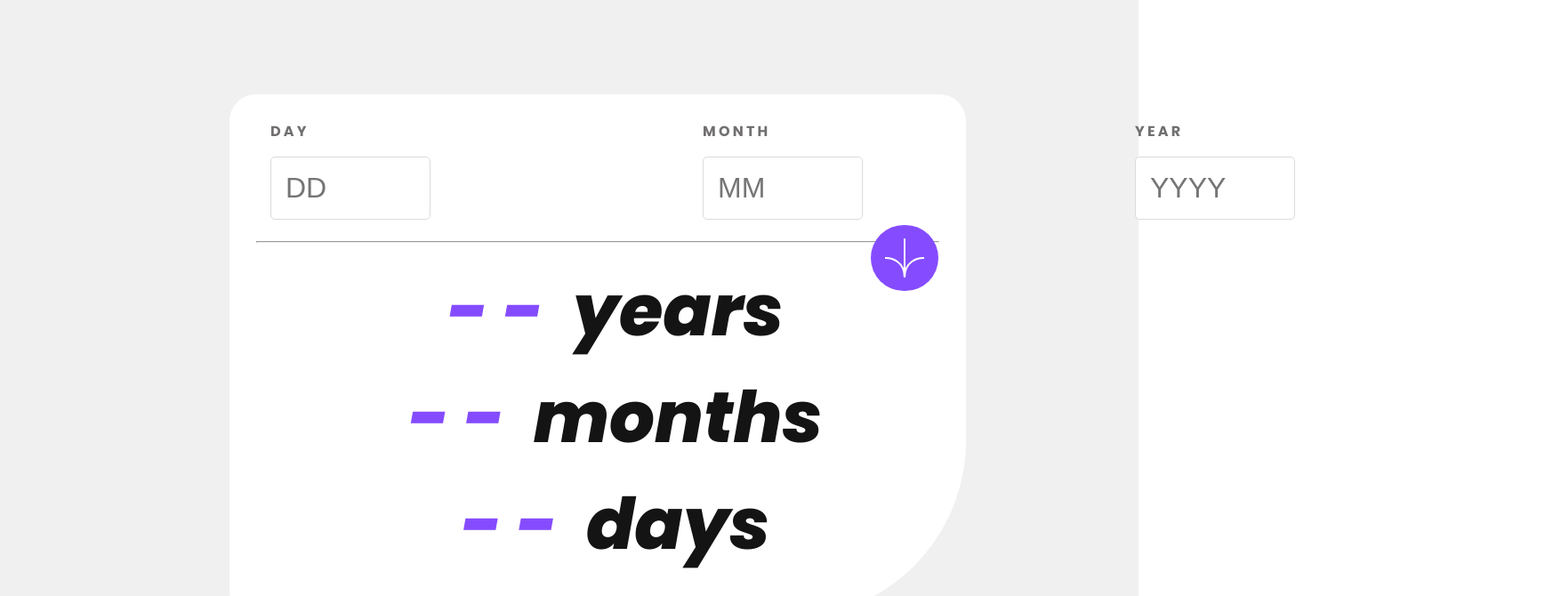
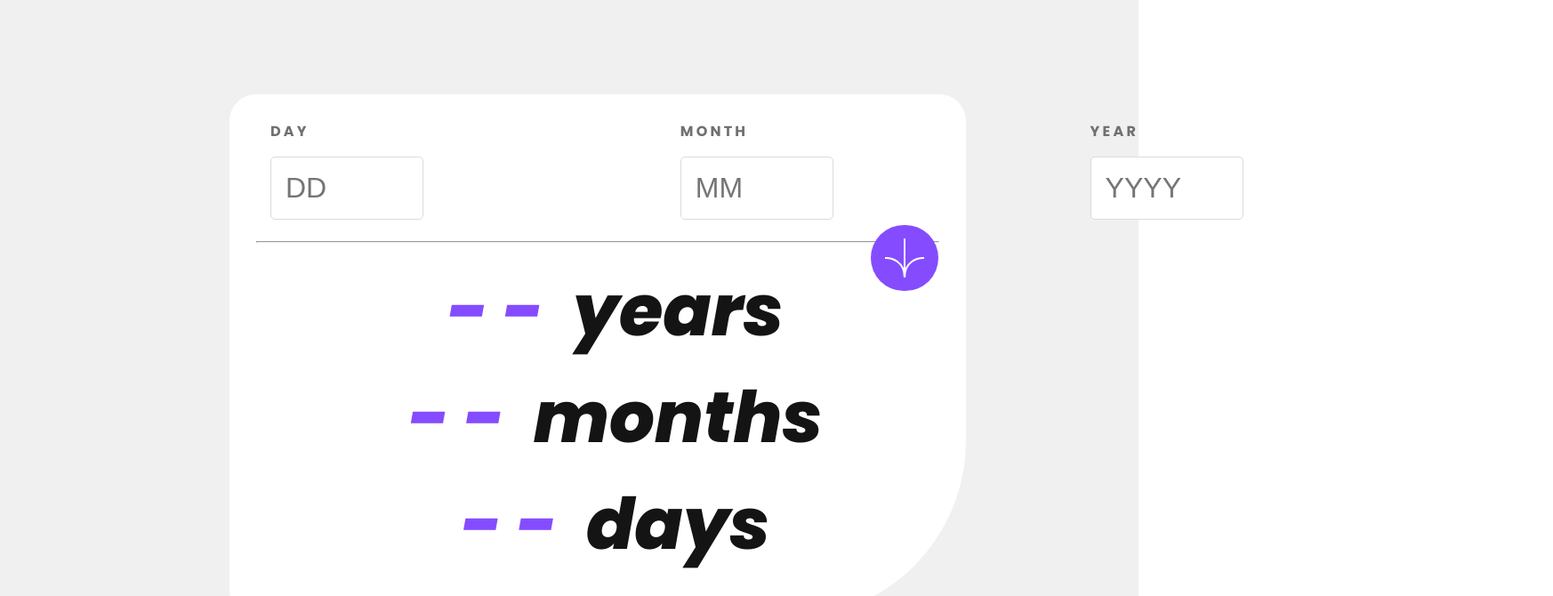
Before and after one commit to connor-cs/age-calculator, a React (Vite) app: page / in a window 1280 px wide. Shown: the top 670 px of the page at 89% size, 1746 px wide, since content can reach past the window. Built offline with nearby package versions, Linux system fonts and the light colour scheme.

Commit message:
fixed validation errors

```diff
--- a/src/App.css
+++ b/src/App.css
@@ -71,7 +71,7 @@ body {
   display: flex;
   flex-direction: column;
   text-align: left;
-  max-width: fit-content
+  max-width: 60%
 }
 
 
@@ -111,7 +111,7 @@ body {
 .input-section {
   display: flex;
   align-items: flex-start;
-  max-width: 60%
+  max-width: fit-content
 }
 
 li {
--- a/src/App.jsx
+++ b/src/App.jsx
@@ -73,7 +73,7 @@ function App() {
       console.log("invalid year");
     }
 
-    if (
+    else if (
       isNaN(parseInt(input.month, 10)) ||
       parseInt(input.month, 10) > 12 ||
       parseInt(input.month, 10) < 1
@@ -83,7 +83,7 @@ function App() {
       console.log("invalid month");
     }
 
-    if (!(+input.day >= 1) || !(+input.day <= daysInMonth)) {
+    else if (!(+input.day >= 1) || !(+input.day <= daysInMonth)) {
       setIsValid(false);
       setErrors((prevErrors) => ({ ...prevErrors, dayError: true }));
       console.log("invalid day");
--- a/src/Input.jsx
+++ b/src/Input.jsx
@@ -1,5 +1,5 @@
 const Input = ({setInput, input, errors }) => {
-  console.log("Errors in Input component:", {errors});
+
   return (
     <div className="input-section">
       <div className="input">
--- a/src/index.css
+++ b/src/index.css
@@ -68,10 +68,3 @@ button:focus-visible {
     background-color: #f9f9f9;
   }
 }
-
-.input {
-  max-width: min-content
-}
-.input-section {
-  max-width: fit-content;
-}
```
